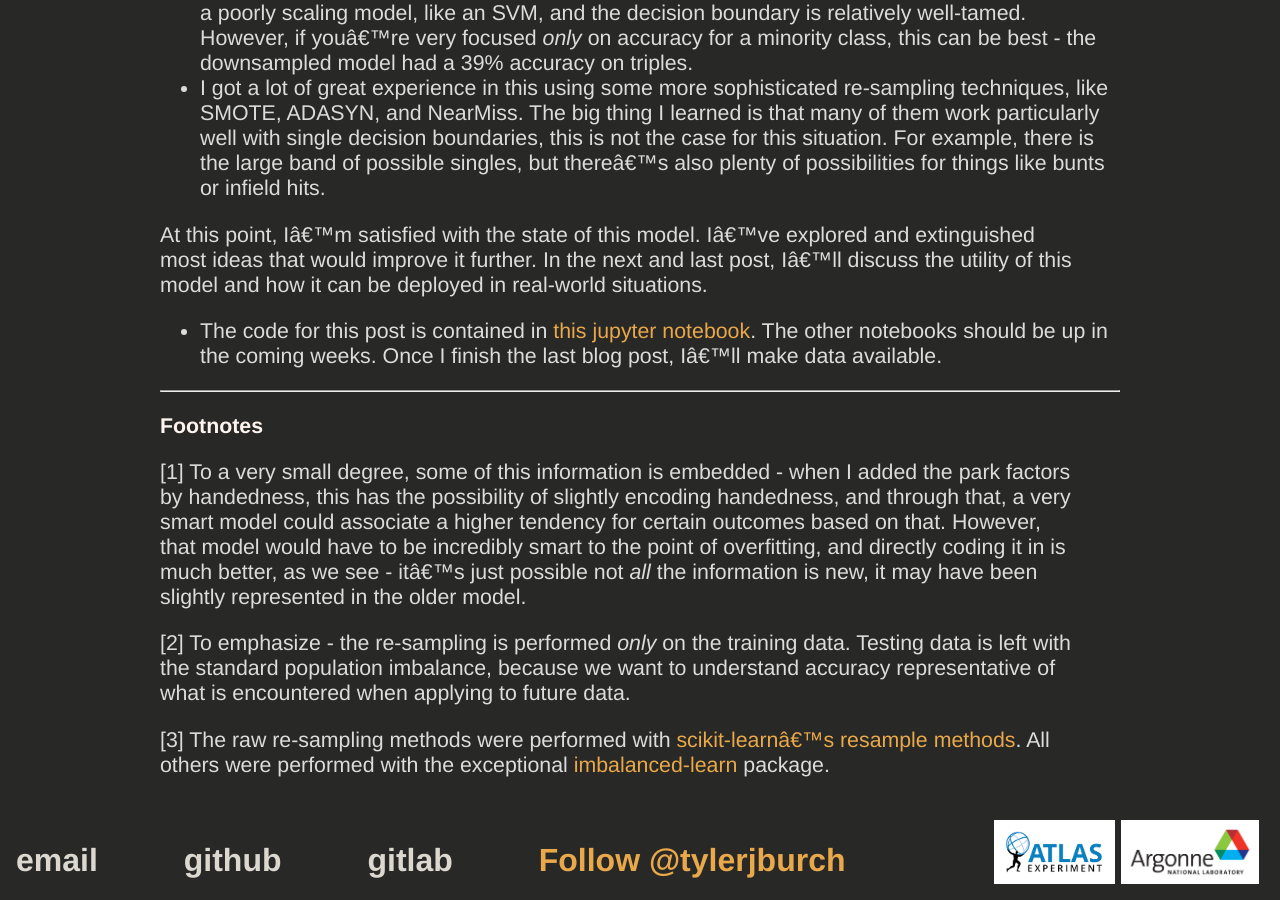
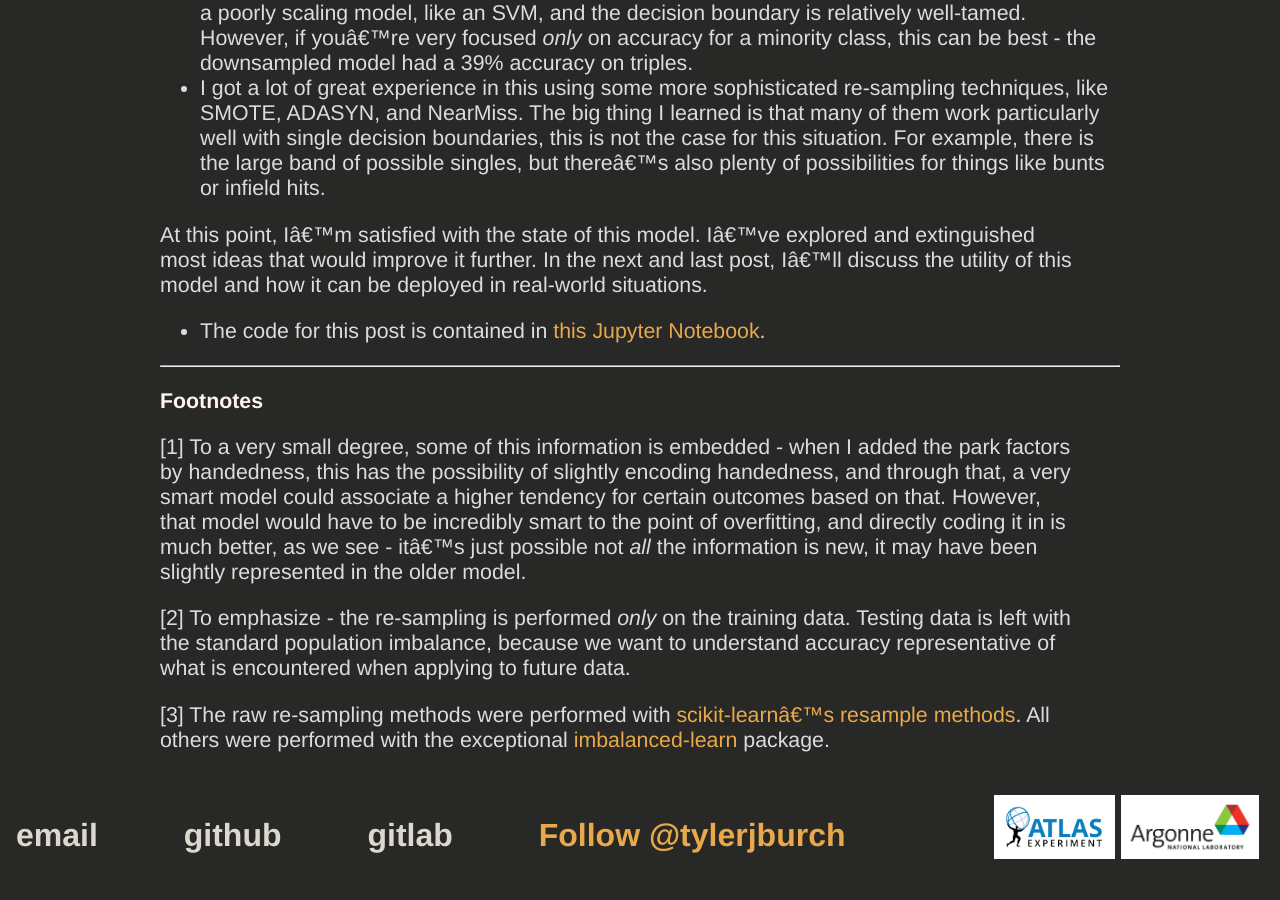
Before and after one commit to tjburch/tjburch.github.io, a Jekyll site: the page built from _posts/2020-07-12-hit-classifier-3.md, in a window 1280 px wide and 900 px high, scrolled down 6837 px. Built offline with Jekyll 4.4.1, drawn with Linux system fonts in a browser that asks for light colours; comment, search, counter and statistics services are not loaded; after the commit the page ends 7712 px from its top, so only the background shows below that.

Commit message:
add nb to 1, fix Jupyter capitalization

```diff
--- a/_posts/2020-07-12-hit-classifier-3.md
+++ b/_posts/2020-07-12-hit-classifier-3.md
@@ -106,7 +106,7 @@ Wrapping up, I wanted to list some final takeaways I can gather from this post.
 
 At this point, I'm satisfied with the state of this model. I've explored and extinguished most ideas that would improve it further. In the next and last post, I'll discuss the utility of this model and how it can be deployed in real-world situations.
 
-- The code for this post is contained in [this jupyter notebook](https://github.com/tjburch/mlb-hit-classifier/blob/master/notebooks/3-resample.ipynb). The other notebooks should be up in the coming weeks. Once I finish the last blog post, I'll make data available.
+- The code for this post is contained in [this Jupyter Notebook](https://github.com/tjburch/mlb-hit-classifier/blob/master/notebooks/3-resample.ipynb).
 
 ----
 ### Footnotes
```
Also changed, not shown: _posts/2020-04-20-hit-classifier-1.md (+1 -0 lines), _posts/2020-07-25-hit-classifier-4.md (+1 -1 lines).
